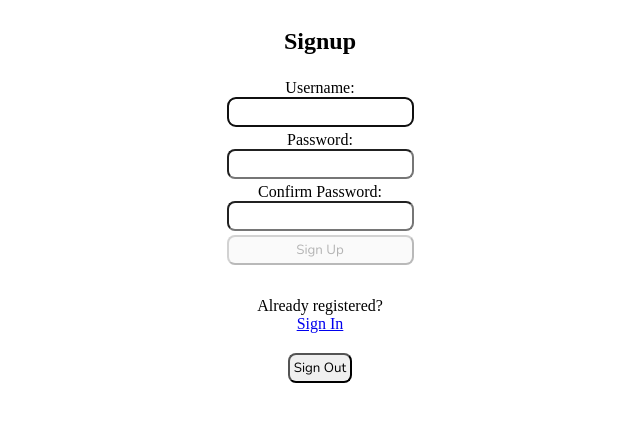
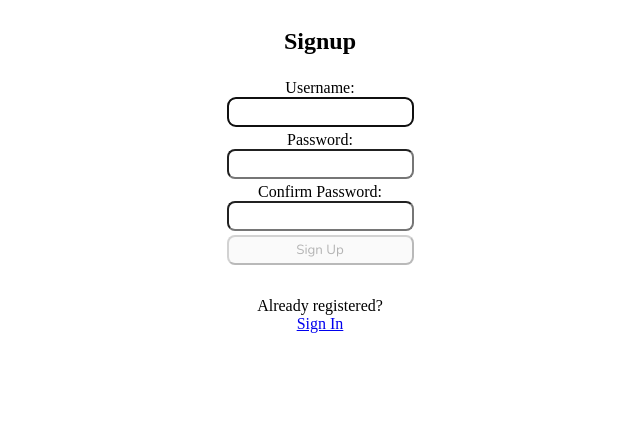
Before and after one commit to Hygmod/urban-forager-client, a React (Create React App) app: page /signup in a window 1280 px wide. Shown: the top 422 px of the page, without its empty margins (320-960 px from the left). Built offline with nearby package versions, Linux system fonts and the light colour scheme.

Commit message:
removed unnecessary logout button from layout

```diff
--- a/src/App.js
+++ b/src/App.js
@@ -2,7 +2,8 @@ import "./App.css"
 import Map from "./components/Map"
 import Signup from "./components/Signup"
 import Login from "./components/Login"
-import Layout from "./components/Layout"
+import LayoutWithoutLogout from "./components/LayoutWithoutLogout"
+import LayoutWithLogout from "./components/LayoutWithLogout"
 import Missing from "./components/Missing"
 import RequireAuth from "./components/RequireAuth"
 import PersistLogin from "./components/PersistLogin"
@@ -23,20 +24,22 @@ function App() {
   return (
     <UserContext.Provider value={user_id}>
       <Routes>
-      <Route path="/" element={<Layout />}>
+        <Route element={<LayoutWithoutLogout />}>
           <Route path="login" element={<Login />} />
           <Route path="signup" element={<Signup />} />
+        </Route>
 
+        <Route element={<LayoutWithLogout />}>
           <Route element={<PersistLogin />}>
             <Route element={<RequireAuth allowedRoles={[ROLES.User]} />}>
               <Route path="/" element={<Map />}></Route>
               <Route path="markers"></Route>
             </Route>
           </Route>
+        </Route>
 
         {/* catch all */}
         <Route path="*" element={<Missing />} />
-      </Route>
       </Routes>
     </UserContext.Provider>
   )
--- a/src/components/Layout.jsx
+++ b/src/components/LayoutWithLogout.jsx
@@ -1,7 +1,7 @@
 import { Outlet } from "react-router-dom"
 import Home from "./Home"
 
-const Layout = () => {
+const LayoutWithLogout = () => {
     return (
         <main className="App">
             <Outlet />
@@ -10,4 +10,4 @@ const Layout = () => {
     )
 }
 
-export default Layout
+export default LayoutWithLogout
--- /dev/null
+++ b/src/components/LayoutWithoutLogout.jsx
@@ -0,0 +1,13 @@
+import { Outlet } from "react-router-dom"
+import Home from "./Home"
+
+const LayoutWithoutLogout = () => {
+    return (
+        <main className="App">
+            <Outlet />
+
+        </main>
+    )
+}
+
+export default LayoutWithoutLogout
```
Lines whose indentation alone changed are shown as unchanged.
